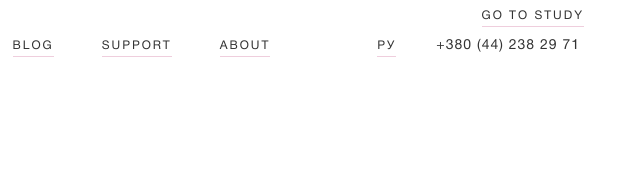
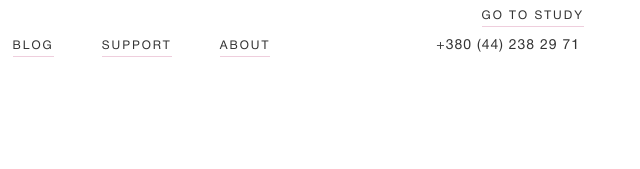
Before and after one commit to coderiver/empo, a plain HTML site: page index.html in a window 1280 px wide. Shown: the top 169 px of the page, 640-1280 px from the left. Drawn offline with Linux system fonts and the light colour scheme; files whose address does not match are found by name.

Commit message:
language switcher removed

```diff
--- a/index.html
+++ b/index.html
@@ -40,9 +40,9 @@
 				<div class="phone">
 					<a href="tel:+380 (44) 238 29 71">+380 (44) 238 29 71</a>
 				</div>
-				<div class="lang">
+				<!-- <div class="lang">
 					<a href="#" class="link">РУ</a>
-				</div>
+				</div> -->
 				<a href="#" class="link header__link">go to study</a>
 			</div>
 		</div>
```
Also changed, not shown: 404.html (+2 -2 lines), blog.html (+2 -2 lines), content.html (+2 -2 lines), course.html (+2 -2 lines), enroll.html (+2 -2 lines), school.html (+2 -2 lines).
